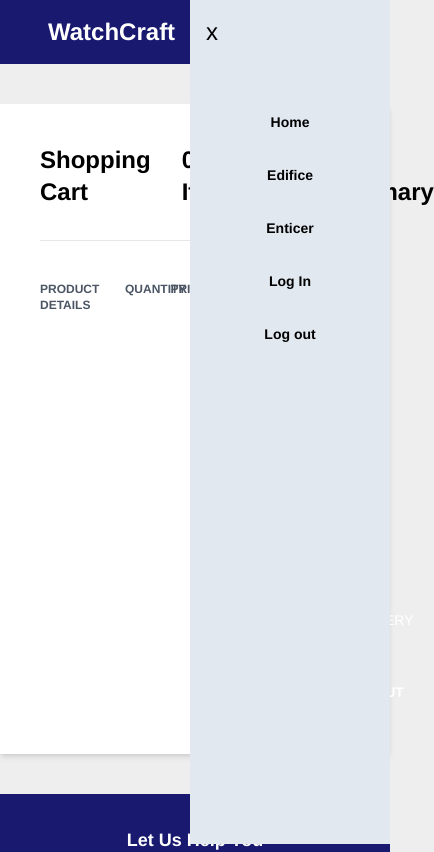
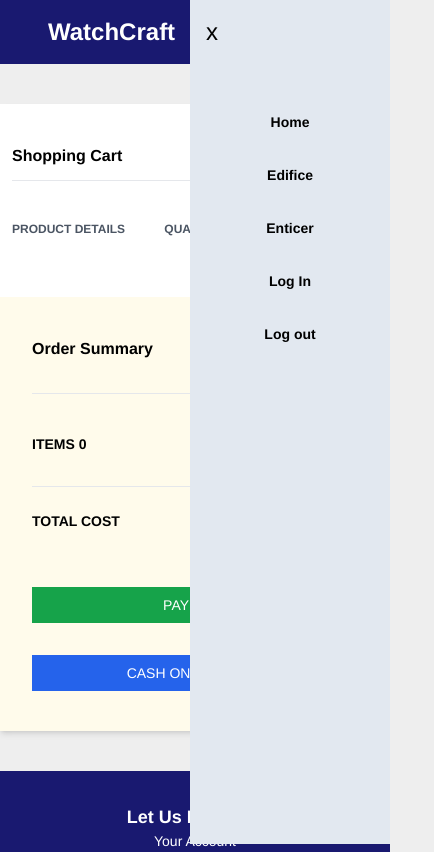
Before and after one commit to shravastee-thakur/WatchCraft, a React (Vite) app: page /cart in a window 390 px wide. Shown: the top 852 px of the page, 434 px wide, since content can reach past the window. Built offline with nearby package versions, Linux system fonts and the light colour scheme.

Commit message:
Responsive Cart

```diff
--- a/src/Components/Cart.jsx
+++ b/src/Components/Cart.jsx
@@ -12,11 +12,15 @@ const Cart = ({ cart, handleRemove }) => {
     <>
       <div>
         <div className="container mx-auto mt-10">
-          <div className="flex shadow-md my-10">
-            <div className="w-3/4 bg-white px-10 py-10">
-              <div className="flex justify-between border-b pb-8">
-                <h1 className="font-semibold text-2xl">Shopping Cart</h1>
-                <h2 className="font-semibold text-2xl">{cart.length} Items</h2>
+          <div className="flex flex-col justify-center w-full md:flex md:flex-row shadow-md my-10">
+            <div className="w-full md:w-3/4 bg-white px-3 md:px-10 py-10">
+              <div className="flex justify-between border-b pb-3 md:pb-8">
+                <h1 className="text-base font-semibold md:text-2xl">
+                  Shopping Cart
+                </h1>
+                <h2 className="text-base font-semibold md:text-2xl">
+                  {cart.length} Items
+                </h2>
               </div>
               <div className="flex mt-10 mb-5">
                 <h3 className="font-semibold text-gray-600 text-xs uppercase w-2/5">
@@ -43,10 +47,12 @@ const Cart = ({ cart, handleRemove }) => {
                   >
                     <div className="flex w-2/5">
                       <div className="w-20">
-                        <img className="h-24" src={item.img} />
+                        <img className="h-19 w-auto md:h-24" src={item.img} />
                       </div>
                       <div className="flex flex-col justify-between ml-4 flex-grow">
-                        <span className="font-bold text-sm">{item.model}</span>
+                        <span className="font-semibold md:font-bold text-sm">
+                          {item.model}
+                        </span>
                         <span className="text-red-500 text-xs">
                           {item.brand}
                         </span>
@@ -79,15 +85,20 @@ const Cart = ({ cart, handleRemove }) => {
 
             {/* cart section ended */}
 
-            <div id="summary" className="w-1/4 px-8 py-10">
-              <h1 className="font-semibold text-2xl border-b pb-8">
+            <div
+              id="summary"
+              className="w-full md:w-1/4 px-8 py-10 bg-amber-50"
+            >
+              <h1 className="text-base font-semibold md:text-2xl border-b pb-8">
                 Order Summary
               </h1>
               <div className="flex justify-between mt-10 mb-5">
                 <span className="font-semibold text-sm uppercase">
                   Items {cart.length}
                 </span>
-                <span className="font-semibold text-sm">₹{total()}</span>
+                <span className="ml-20 md:font-semibold text-sm">
+                  ₹{total()}
+                </span>
               </div>
 
               <div className="border-t mt-8">
@@ -96,16 +107,12 @@ const Cart = ({ cart, handleRemove }) => {
                   <span>₹{total()}</span>
                 </div>
 
-                <button className="bg-green-700 hover:bg-blue-600 px-5 py-2 mt-8 text-sm text-white uppercase w-full">
+                <button className="bg-green-600 hover:bg-green-800 px-5 py-2 mt-8 text-sm text-white uppercase w-full">
                   Pay Now
                 </button>
 
-                <button className="bg-red-500 hover:bg-red-600 px-5 py-2 mt-8 text-sm text-white uppercase w-full">
+                <button className="bg-blue-600 hover:bg-blue-800 px-5 py-2 mt-8 text-sm text-white uppercase w-full">
                   Cash on Delivery
-                </button>
-
-                <button className="bg-indigo-500 font-semibold hover:bg-indigo-600 mt-8 py-3 text-sm text-white uppercase w-full">
-                  Checkout
                 </button>
               </div>
             </div>
```
